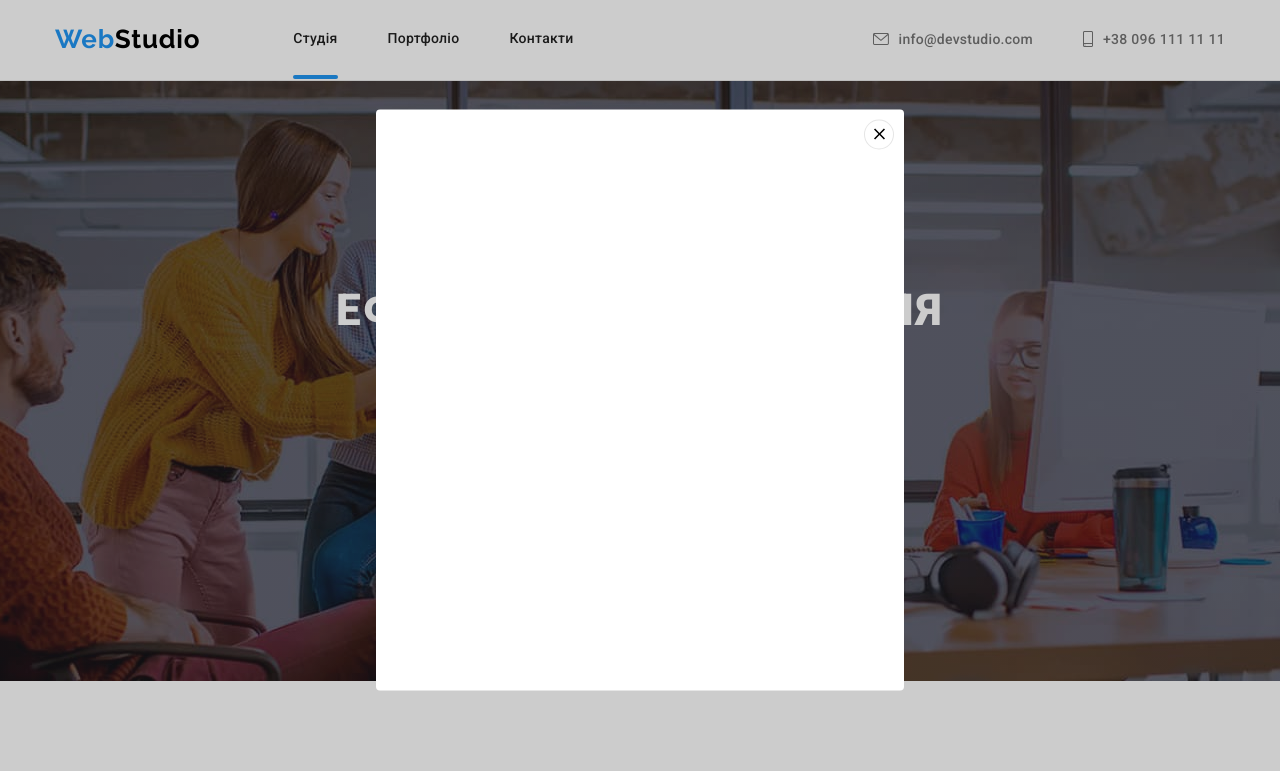
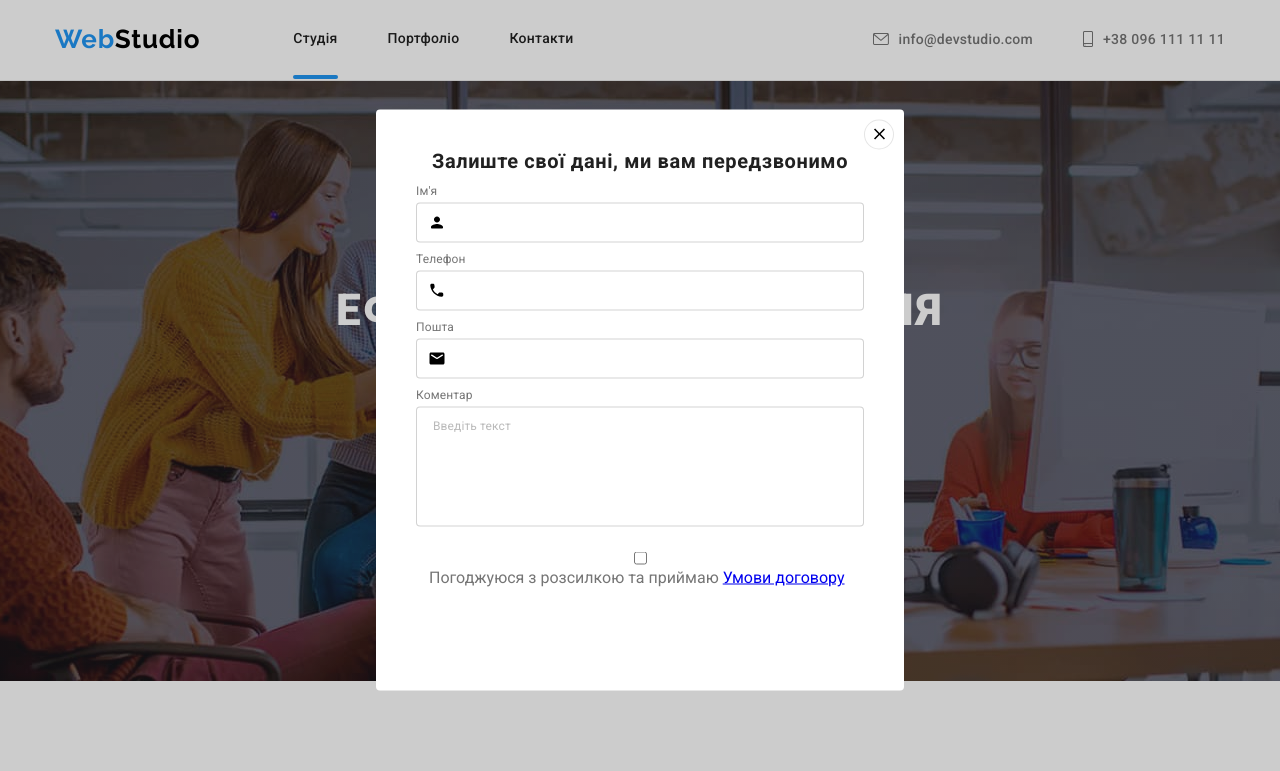
Before and after one commit to IrynaBondarenko7/goit-markup-hw-06, a plain HTML site: page index.html in a window 1280 px wide. Both pictures are taken after a click on the button "Замовити послугу". Shown: the top 771 px of the page. Drawn offline with nearby package versions, Linux system fonts and the light colour scheme.

Commit message:
added form in modal-window

```diff
--- a/css/styles.css
+++ b/css/styles.css
@@ -725,3 +725,78 @@ img {
   visibility: hidden;
   pointer-events: none;
 }
+.modal {
+  padding: 40px;
+}
+.modal-title {
+  font-weight: 700;
+  font-size: 20px;
+  line-height: 1.15;
+  text-align: center;
+  letter-spacing: 0.03em;
+  color: var(--title-color);
+  margin-bottom: 12px;
+}
+.modal-field {
+  margin-bottom: 10px;
+}
+.input-wrap {
+  position: relative;
+}
+.input-label span {
+  display: block;
+  margin-bottom: 4px;
+  font-size: 12px;
+  line-height: 1.16;
+  letter-spacing: 0.01em;
+  color: var(--text-color);
+}
+.modal-input {
+  width: 100%;
+  height: 40px;
+  border: 1px solid rgba(33, 33, 33, 0.2);
+  border-radius: 4px;
+  padding-left: 42px;
+  padding-right: 12px;
+  outline: transparent;
+}
+.input-modal-icon {
+  position: absolute;
+  left: 12px;
+  top: 50%;
+  transform: translateY(-50%);
+}
+.user-comment-wrap {
+  margin-bottom: 20px;
+}
+.label-comment-text {
+  width: 100%;
+  height: 120px;
+  border: 1px solid rgba(33, 33, 33, 0.2);
+  border-radius: 4px;
+  padding: 12px 16px;
+  font-size: 12px;
+  line-height: 1.16;
+  letter-spacing: 0.01em;
+  color: var(--text-color);
+  outline: transparent;
+  resize: none;
+}
+.label-comment-text::placeholder {
+  font-size: 12px;
+  line-height: 1.16;
+  letter-spacing: 0.01em;
+  color: rgba(117, 117, 117, 0.5);
+}
+.checkbox-label-wrap {
+  margin-left: 13px;
+  margin-right: 12px;
+}
+.checkbox-input {
+  font-weight: 400;
+  font-size: 14px;
+  line-height: 1.71;
+  letter-spacing: 0.03em;
+  color: var(--title-color);
+  min-width: 423px;
+}
--- a/index.html
+++ b/index.html
@@ -530,6 +530,59 @@
     </footer>
     <div class="backdrop is-hidden" data-modal>
       <div class="modal">
+        <p class="modal-title">Залиште свої дані, ми вам передзвонимо</p>
+        <form class="modal-form">
+          <div class="modal-field">
+            <label class="input-label"
+              ><span class="input-label-text">Ім'я</span
+              ><span class="input-wrap">
+                <input class="modal-input" type="text" name="user-name" />
+                <svg class="input-modal-icon" width="18" height="18">
+                  <use href="./images/icons.svg#icon-person-black"></use>
+                </svg> </span
+            ></label>
+          </div>
+          <div class="modal-field">
+            <label class="input-label"
+              ><span class="input-label-text">Телефон</span
+              ><span class="input-wrap">
+                <input class="modal-input" type="tel" name="user-tel" />
+                <svg class="input-modal-icon" width="18" height="18">
+                  <use href="./images/icons.svg#icon-phone-black"></use>
+                </svg> </span
+            ></label>
+          </div>
+          <div class="modal-field">
+            <label class="input-label"
+              ><span class="input-label-text">Пошта</span
+              ><span class="input-wrap">
+                <input class="modal-input" type="mail" name="user-mail" />
+                <svg class="input-modal-icon" width="18" height="18">
+                  <use href="./images/icons.svg#icon-email-black"></use>
+                </svg> </span
+            ></label>
+          </div>
+          <div class="user-comment-wrap">
+            <label for="user-comment" class="input-label"
+              ><span class="input-label-text">Коментар</span>
+              <textarea
+                name="user-comment"
+                id="user-comment"
+                class="label-comment-text"
+                placeholder="Введіть текст"
+              ></textarea>
+            </label>
+          </div>
+          <div class="checkbox-label-wrap">
+            <label>
+              <input type="checkbox" class="checkbox-input" />Погоджуюся з
+              розсилкою та приймаю
+              <a href="#" target="_blank" rel="noopener noreferrer nofollow"
+                >Умови договору</a
+              >
+            </label>
+          </div>
+        </form>
         <button type="button" class="modal-close" data-modal-close>
           <svg class="modal-close-icon" width="18" height="18">
             <use href="./images/icons.svg#icon-close"></use>
```
